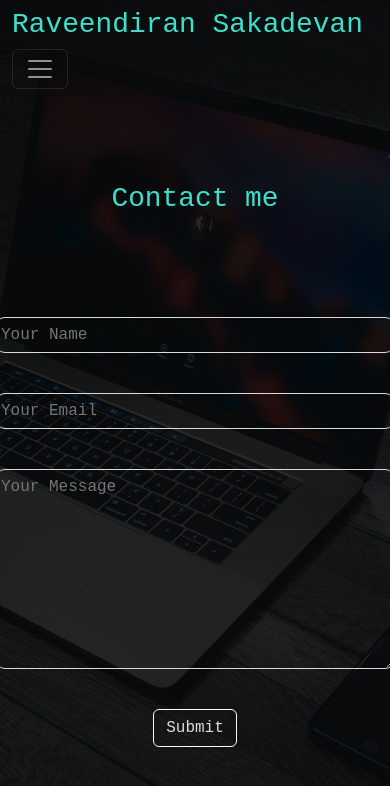
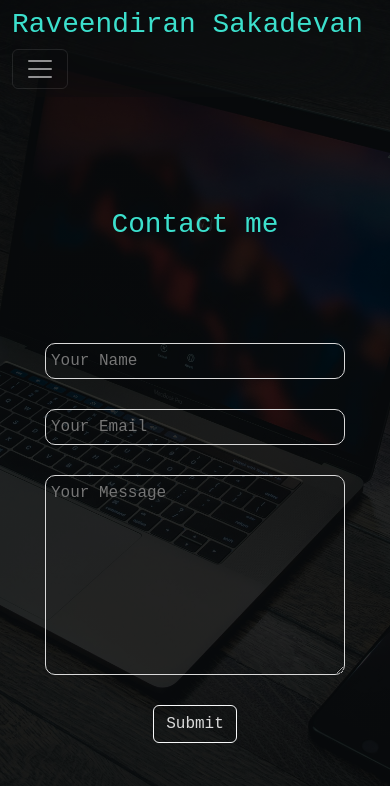
Before and after one commit to RaveendiranS/My-Portfolio-Website, an Angular app: page /contactme in a window 390 px wide. Shown: the top 786 px of the page. Built offline with nearby package versions, Linux system fonts and the light colour scheme; a web font is replaced by a local one.

Commit message:
add dist

```diff
--- a/src/styles.css
+++ b/src/styles.css
@@ -36,21 +36,36 @@ body {
 
 @media(max-width: 768px) {
     body{
-         padding-top: 10%;
+        padding-top: 10%;
+        justify-content: center;
+        align-items: center;
     }
 }
 
 @media(max-width: 600px) {
     body{
-         padding-top: 20%;
+        padding-top: 20%;
+        justify-content: center;
+        align-items: center;
     }
 }
 
 @media(max-width: 500px) {
     body{
-         padding-top: 35%;
+        padding-top: 35%;
+        justify-content: center;
+        align-items: center;
     }
 }
+
+@media(max-width: 400px) {
+    body{
+        padding-top: 40%;
+        justify-content: center;
+        align-items: center;
+    }
+}
+
 
 /* Homepage design */
 .profileImage{
@@ -76,6 +91,8 @@ body {
 @media(max-width: 768px) {
     .homepage{
         display: grid;
+        justify-content: center;
+        align-items: center;
     }
 }
 
@@ -241,6 +258,7 @@ body {
     padding: 5%;
 }
 
+
 /* Contactpage design */
 .Contactpage{
     height: 90%;
@@ -279,6 +297,25 @@ body {
 }
 
 
+@media(max-width: 500px) {
+    .Contactpage textarea{
+        width: 350px;
+        height: 200px;
+    }
+    .Contactpage input{
+        width: 350px;
+    }
+}
+
+@media(max-width: 400px) {
+    .Contactpage textarea{
+        width: 300px;
+        height: 200px;
+    }
+    .Contactpage input{
+        width: 300px;
+    }
+}
 
 
 @keyframes appear{
```
Also changed, not shown: 3 other files (tests, documents, lock files or other folders).
